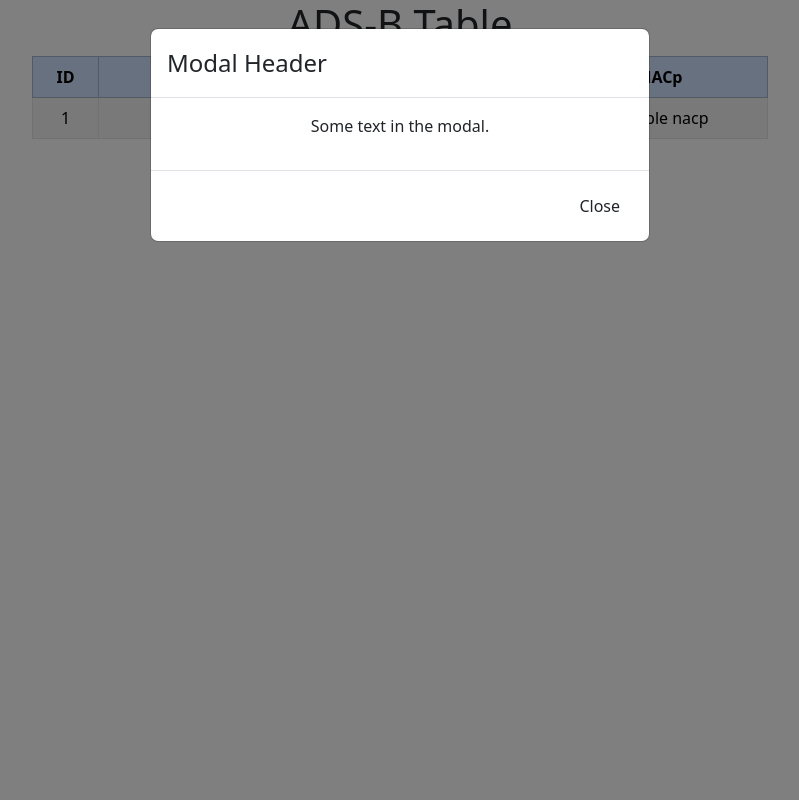
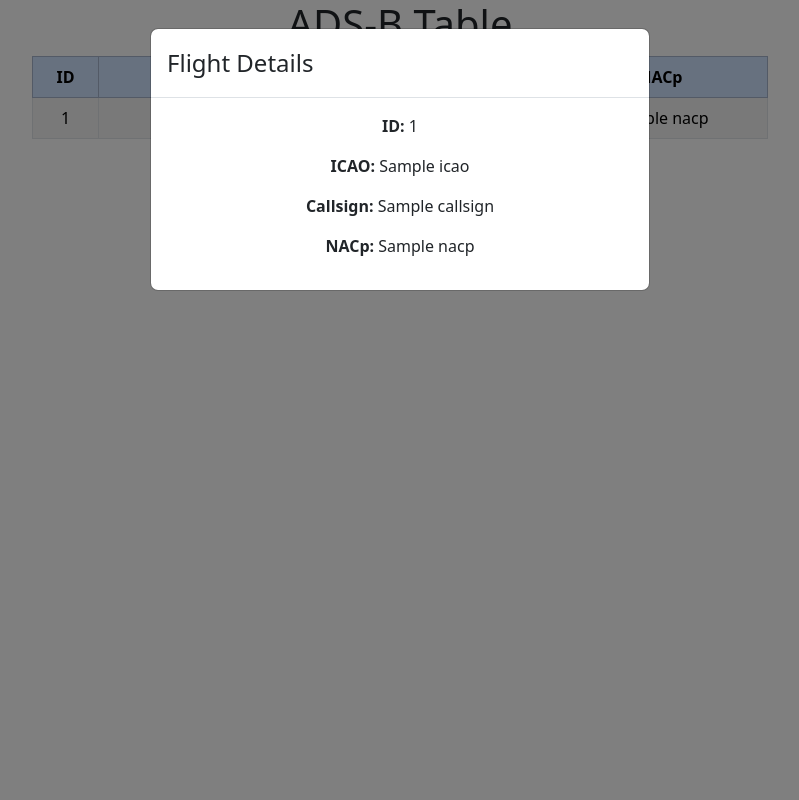
Before and after one commit to isakhansen00/Bachelor-thesis, a Flask app: template UI/templates/index.html in a window 1280 px wide, after a click that opens the changed part. Shown: the whole page, without its empty margins (240-1039 px from the left). Run offline with Flask 3, Linux system fonts and the light colour scheme; the template is opened without the code that fills it: most values are stand-ins (such as "Sample title", 1, 10 or a date in 2020); parts of the project's set-up code (start-up, migrations or seed data) failed here and were passed over; some libraries are stand-ins or nearby versions.

Commit message:
Modal fix

```diff
--- a/UI/main.py
+++ b/UI/main.py
@@ -10,9 +10,8 @@ db = pyodbc.connect('DRIVER=' + driver + ';SERVER=' +
     ';UID=' + username + ';PWD=' + password)
 
 cursor = db.cursor()
-cursor.execute("SELECT ID, ICAO, Callsign, NACp FROM dbo.FlightData order by ID")
+cursor.execute("SELECT ID, ICAO, Callsign, NACp FROM dbo.FlightData order by ID DESC")
 rows = cursor.fetchall()
-
 
 flight_data_list = []
 for row in rows:
--- a/UI/templates/index.html
+++ b/UI/templates/index.html
@@ -16,7 +16,9 @@
             </tr>
         </thead>
         {% for flight_data in flight_data_list %}
-         <tr data-target="#myModal" data-toggle="modal">
+        <tr data-toggle="modal" data-target="#myModal"
+        data-flight-id="{{ flight_data.id }}" data-flight-icao="{{ flight_data.icao }}"
+        data-flight-callsign="{{ flight_data.callsign }}" data-flight-nacp="{{ flight_data.nacp }}">
             <td>{{ flight_data.id }}</td>
             <td>{{ flight_data.icao }}</td>
             <td>{{ flight_data.callsign }}</td>
@@ -24,33 +26,40 @@
         </tr>
         {% endfor %}
     </table>
-
 </div>
-
 
 <!-- Modal -->
 <div id="myModal" class="modal fade" role="dialog">
     <div class="modal-dialog">
-
         <!-- Modal content-->
         <div class="modal-content">
             <div class="modal-header">
-        <h4 class="modal-title">Modal Header</h4>
+                <h4 class="modal-title">Flight Details</h4>
             </div>
             <div class="modal-body">
-        <p>Some text in the modal.</p>
+              <p><strong>ID:</strong> <span id="data-flight-id"></span></p>
+              <p><strong>ICAO:</strong> <span id="data-flight-icao"></span></p>
+              <p><strong>Callsign:</strong> <span id="data-flight-callsign"></span></p>
+              <p><strong>NACp:</strong> <span id="data-flight-nacp"></span></p>
             </div>
-      <div class="modal-footer">
-        <button type="button" class="btn btn-default" data-dismiss="modal">Close</button>
+        </div>
     </div>
 </div>
 
-  </div>
-</div>
+<script src="https://code.jquery.com/jquery-3.6.0.min.js"></script>
+<script>
+  $(document).ready(function() {
+      $('tr[data-toggle="modal"]').click(function() {
+          var flightId = $(this).data('flight-id');
+          var flightIcao = $(this).data('flight-icao');
+          var flightCallsign = $(this).data('flight-callsign');
+          var flightNacp = $(this).data('flight-nacp');
 
-<script>
-    $('#myModal').on('shown.bs.modal', function () {
-        $('#myInput').trigger('focus');
+          $('#myModal #data-flight-id').text(flightId);
+          $('#myModal #data-flight-icao').text(flightIcao);
+          $('#myModal #data-flight-callsign').text(flightCallsign);
+          $('#myModal #data-flight-nacp').text(flightNacp);
+      });
   });
 </script>
 
```
Lines whose indentation alone changed are shown as unchanged.
